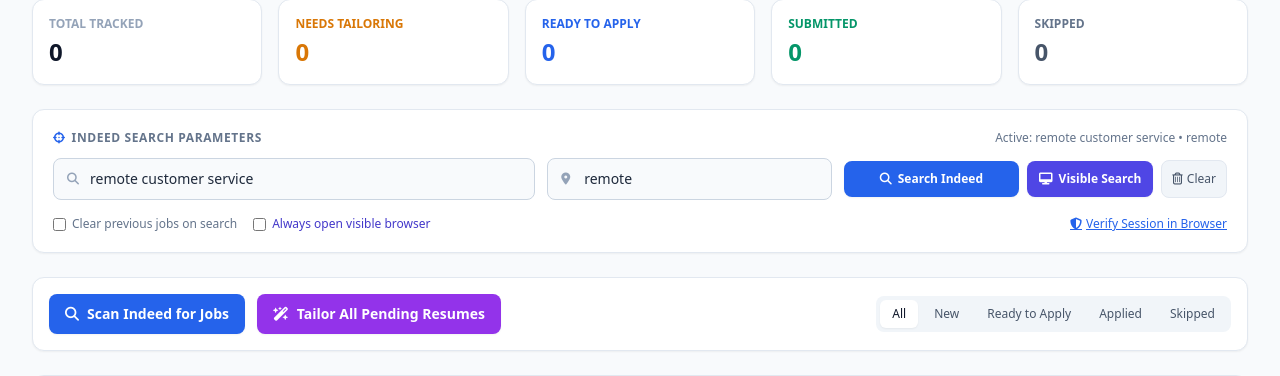
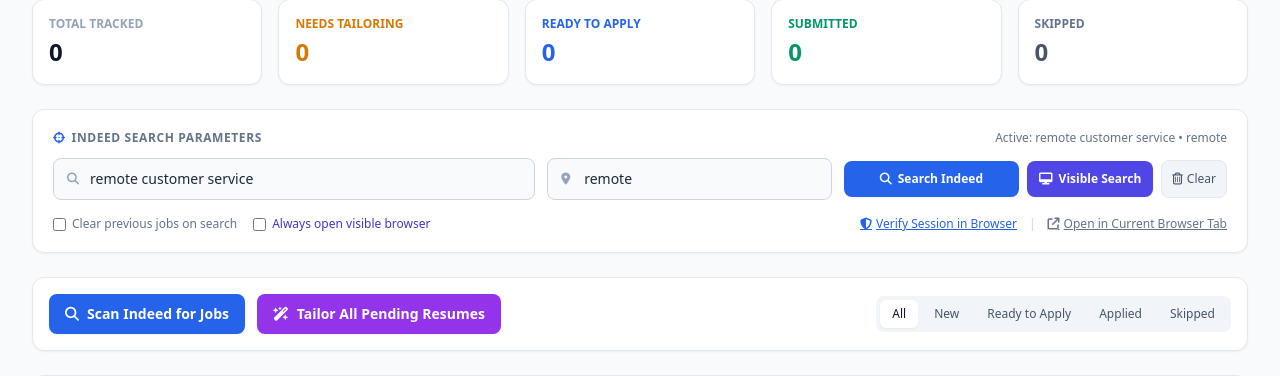
Before and after one commit to motoxxx138/Indeed_Automation, a Flask app: page / in a window 1280 px wide. Shown: the part 122-498 px from the top of the page. Run offline with Flask 3, Linux system fonts and the light colour scheme; data that the repository does not hold is empty; some libraries are stand-ins or nearby versions.

Commit message:
Improve browser tab opening with window.open and current browser tab link

```diff
--- a/templates/index.html
+++ b/templates/index.html
@@ -165,9 +165,15 @@
                         <span class="text-indigo-700 font-medium">Always open visible browser</span>
                     </label>
                 </div>
-                <button type="button" onclick="openVerificationBrowser()" class="text-xs text-blue-600 hover:text-blue-800 underline flex items-center gap-1">
-                    <i class="fa-solid fa-shield-halved"></i> Verify Session in Browser
-                </button>
+                <div class="flex items-center gap-3">
+                    <button type="button" onclick="openVerificationBrowser()" class="text-xs text-blue-600 hover:text-blue-800 underline flex items-center gap-1" title="Opens the automation Firefox browser window for security verification">
+                        <i class="fa-solid fa-shield-halved"></i> Verify Session in Browser
+                    </button>
+                    <span class="text-slate-300">|</span>
+                    <button type="button" onclick="openSearchInDefaultBrowser()" class="text-xs text-slate-500 hover:text-slate-800 underline flex items-center gap-1" title="Open this exact search query in a new tab in your current browser">
+                        <i class="fa-solid fa-arrow-up-right-from-square"></i> Open in Current Browser Tab
+                    </button>
+                </div>
             </div>
         </div>
 
@@ -934,8 +940,15 @@
             document.getElementById('settingsModal').classList.add('hidden');
         }
 
-        async function openDefaultBrowserLogin() {
-            await fetch('/api/login_default_browser', { method: 'POST' });
+        function openDefaultBrowserLogin() {
+            window.open('https://secure.indeed.com/auth', '_blank');
+        }
+
+        function openSearchInDefaultBrowser() {
+            const query = (document.getElementById('live_query')?.value || '').trim();
+            const location = (document.getElementById('live_location')?.value || '').trim();
+            const url = `https://www.indeed.com/jobs?q=${encodeURIComponent(query)}&l=${encodeURIComponent(location)}`;
+            window.open(url, '_blank');
         }
 
         async function saveSettings(e) {
```
